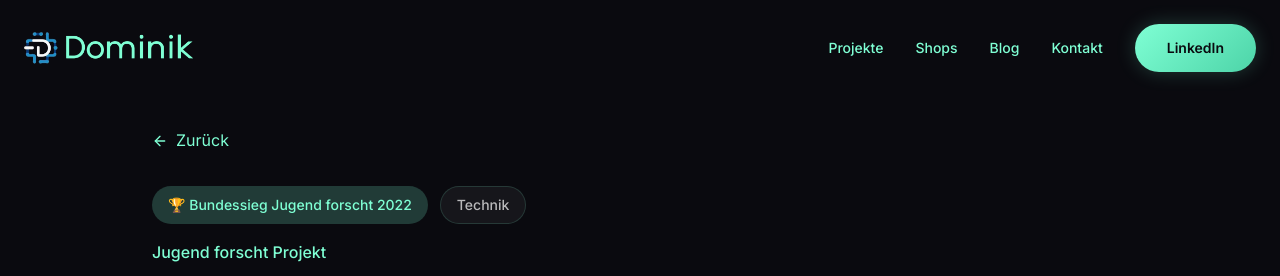
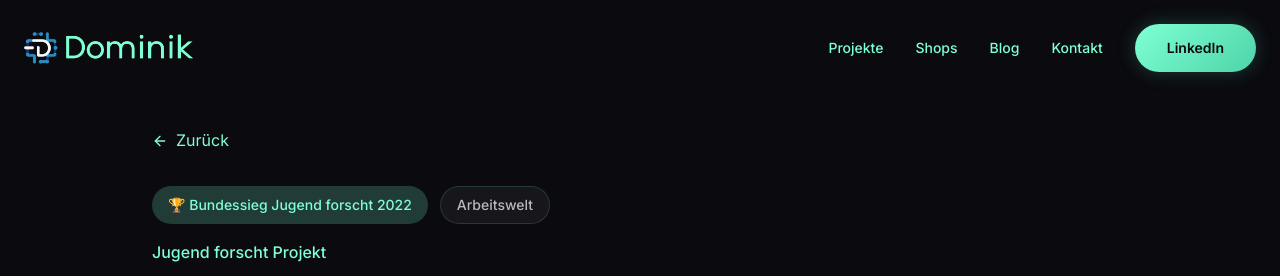
Before and after one commit to gratisCobalt/dominikhein.de, a React (Vite) app: page /projekt/revolutionair in a window 1280 px wide. Shown: the top 276 px of the page. Built offline with nearby package versions, Linux system fonts and the light colour scheme.

Commit message:
fix: correct Jugend forscht category to Arbeitswelt

```diff
--- a/src/data/revolutionairData.ts
+++ b/src/data/revolutionairData.ts
@@ -86,7 +86,7 @@ Die Ergebnisse übertrafen unsere Erwartungen: Bei 120 Sekunden Expositionszeit
     title: 'Der Bundeswettbewerb',
     content: `Mai 2022: Der Bundeswettbewerb von Jugend forscht in Lübeck. Fünf Tage intensive Präsentationen, Jury-Gespräche und der Austausch mit anderen jungen Forschern aus ganz Deutschland. Die Anspannung war greifbar, aber auch die Begeisterung für die vielen innovativen Projekte um uns herum.
 
-Dann der große Moment: Bundessieg im Bereich Technik. Wir konnten es kaum fassen. All die Arbeit, die durchwachten Nächte, die gescheiterten Experimente – sie hatten sich ausgezahlt.`,
+Dann der große Moment: Bundessieg im Bereich Arbeitswelt. Wir konnten es kaum fassen. All die Arbeit, die durchwachten Nächte, die gescheiterten Experimente – sie hatten sich ausgezahlt.`,
     images: [
       { src: afterparty, alt: 'Bundeswettbewerb Afterparty', caption: 'Feier nach der Preisverleihung – ein unvergesslicher Abend' },
     ],
--- a/src/pages/RevolutionairPage.tsx
+++ b/src/pages/RevolutionairPage.tsx
@@ -39,7 +39,7 @@ export function RevolutionairPage() {
                 🏆 Bundessieg Jugend forscht 2022
               </span>
               <span className="inline-flex items-center px-4 py-2 text-sm font-medium bg-glass-bg border border-glass-border text-text-secondary rounded-full">
-                Technik
+                Arbeitswelt
               </span>
             </div>
 
```
